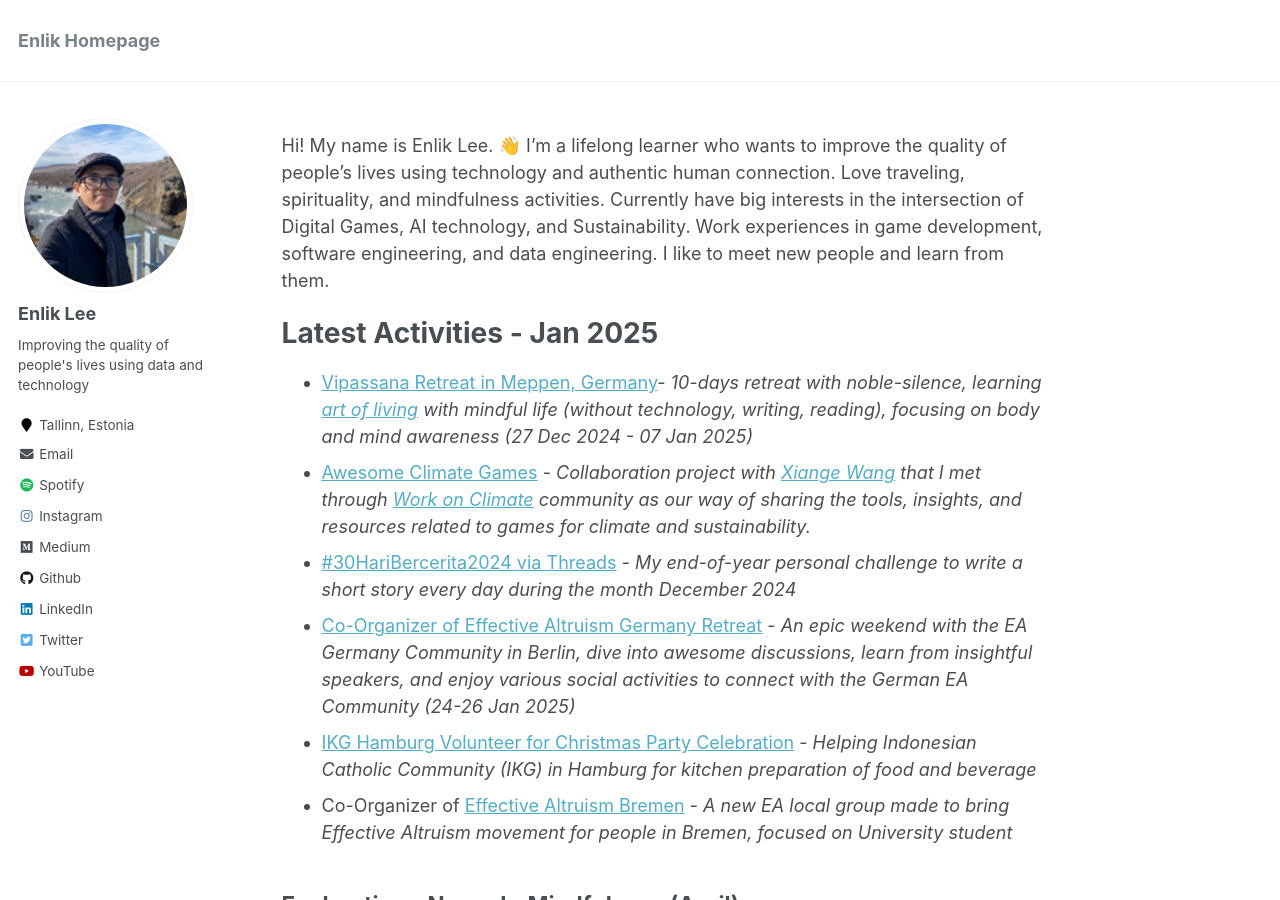
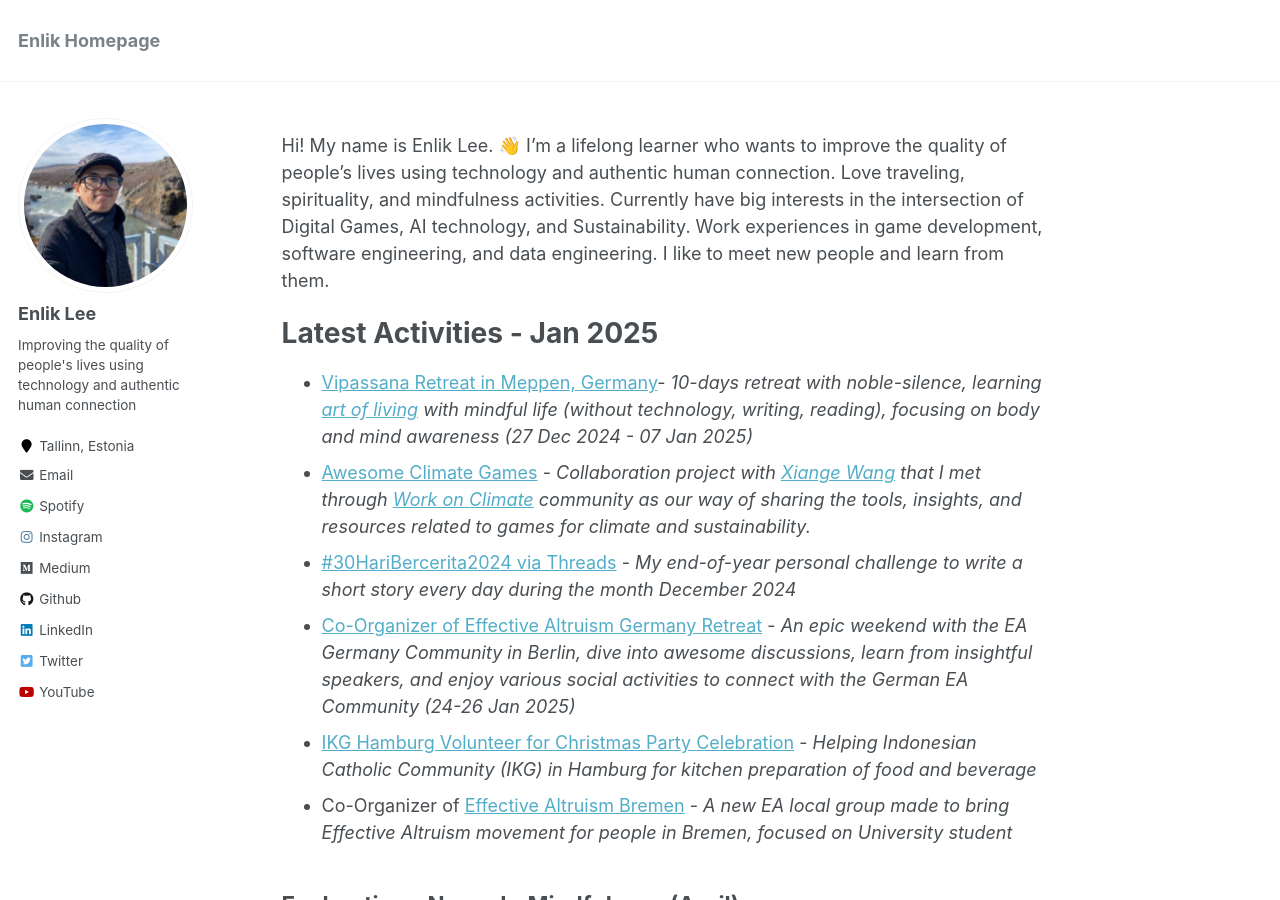
Before and after one commit to enliktjioe/enliktjioe.github.io, a Jekyll site: the page built from _pages/about.md, in a window 1280 px wide and 900 px high. Built offline with Jekyll 4.4.1, drawn with Linux system fonts in a browser that asks for light colours.

Commit message:
change tagline

```diff
--- a/_config.yml
+++ b/_config.yml
@@ -84,7 +84,7 @@ google_analytics: "G-XBS32XNBQN"
 author:
   name             : "Enlik Lee"
   avatar           : "profile.jpg"
-  bio              : "Improving the quality of people's lives using data and technology"
+  bio              : "Improving the quality of people's lives using technology and authentic human connection"
   location         : "Tallinn, Estonia"
   employer         :
   pubmed           : # "https://www.ncbi.nlm.nih.gov/pubmed/?term=john+snow"
```
